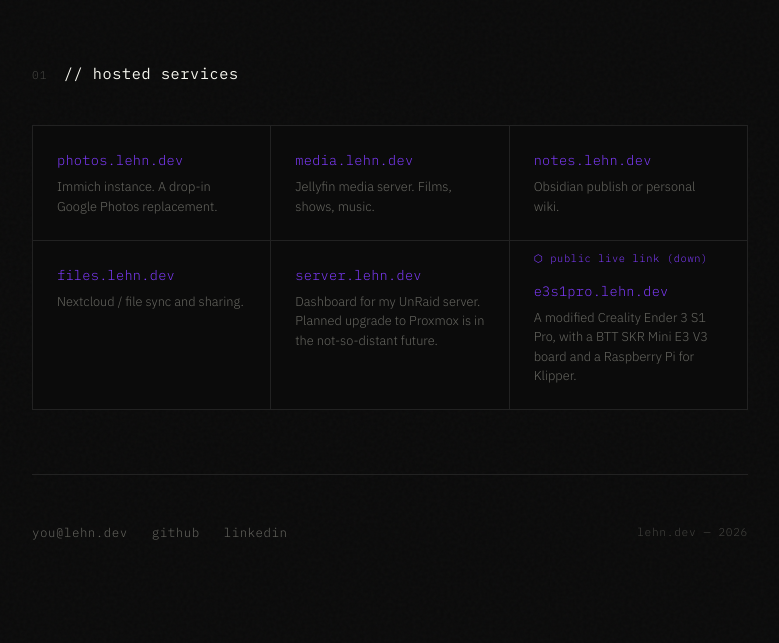
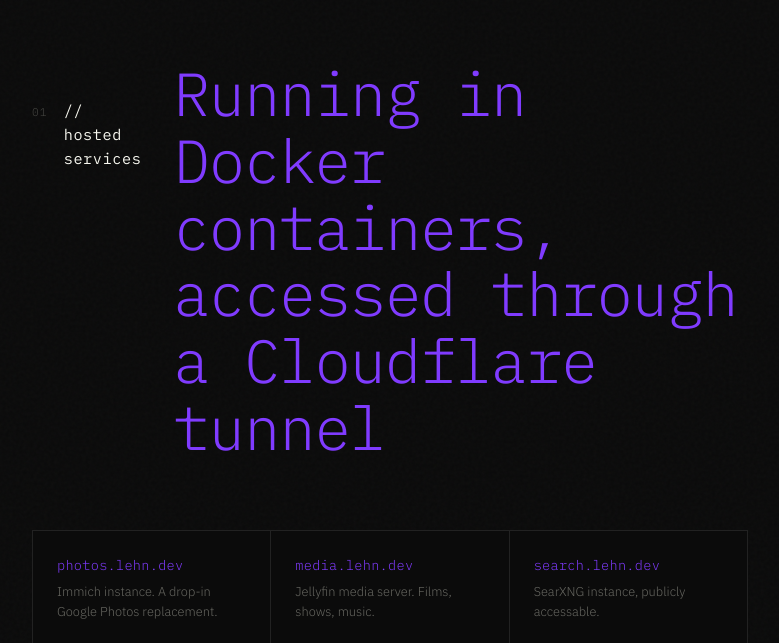
Before and after one commit to vindictivebanana/lehn.dev-homepage-v2, a website: page services/index.html in a window 1280 px wide. Shown: the part 87-730 px from the top of the page, without its empty margins (250-1029 px from the left). Drawn offline with Linux system fonts and the light colour scheme.

Commit message:
general asthetic changes

```diff
--- a/services/index.html
+++ b/services/index.html
@@ -29,6 +29,8 @@
     <div class="section-header">
       <span class="section-label">01</span>
       <h2>// hosted services</h2>
+      <br>
+      <h1>Running in Docker containers, accessed through a Cloudflare tunnel</h1>
     </div>
     <div class="services-grid">
 
@@ -44,10 +46,10 @@
         <div class="service-desc">Jellyfin media server. Films, shows, music.</div>
       </a>
 
-      <a href="https://notes.lehn.dev" class="service-card">
+      <a href="https://search.lehn.dev" class="service-card">
         <div class="service-arrow">↗</div>
-        <div class="service-name">notes.lehn.dev</div>
-        <div class="service-desc">Obsidian publish or personal wiki.</div>
+        <div class="service-name">search.lehn.dev</div>
+        <div class="service-desc">SearXNG instance, publicly accessable.</div>
       </a>
 
       <a href="https://files.lehn.dev" class="service-card">
@@ -63,7 +65,7 @@
       </a>
 
       <div style="position: relative;">
-        <a href="https://oe.ink/l/iVdp8qfGTP" style="position: absolute; top: 0.6rem; left: 1.5rem; font-family: var(--mono); font-size: 0.65rem; color: var(--accent); letter-spacing: 0.06em; text-decoration: none; z-index: 1;" target="_blank" rel="noopener">⬡ public live link (down)</a>
+        <a href="https://oe.ink/l/iVdp8qfGTP" style="position: absolute; top: 0.6rem; left: 1.5rem; font-family: var(--mono); font-size: 0.65rem; color: var(--accent2); letter-spacing: 0.06em; text-decoration: none; z-index: 1;" target="_blank" rel="noopener">⬡ public live link (down)</a>
         <a href="https://e3s1pro.lehn.dev" class="service-card" style="padding-top: 2.5rem;">
           <div class="service-arrow">↗</div>
           <div class="service-name">e3s1pro.lehn.dev</div>
```
